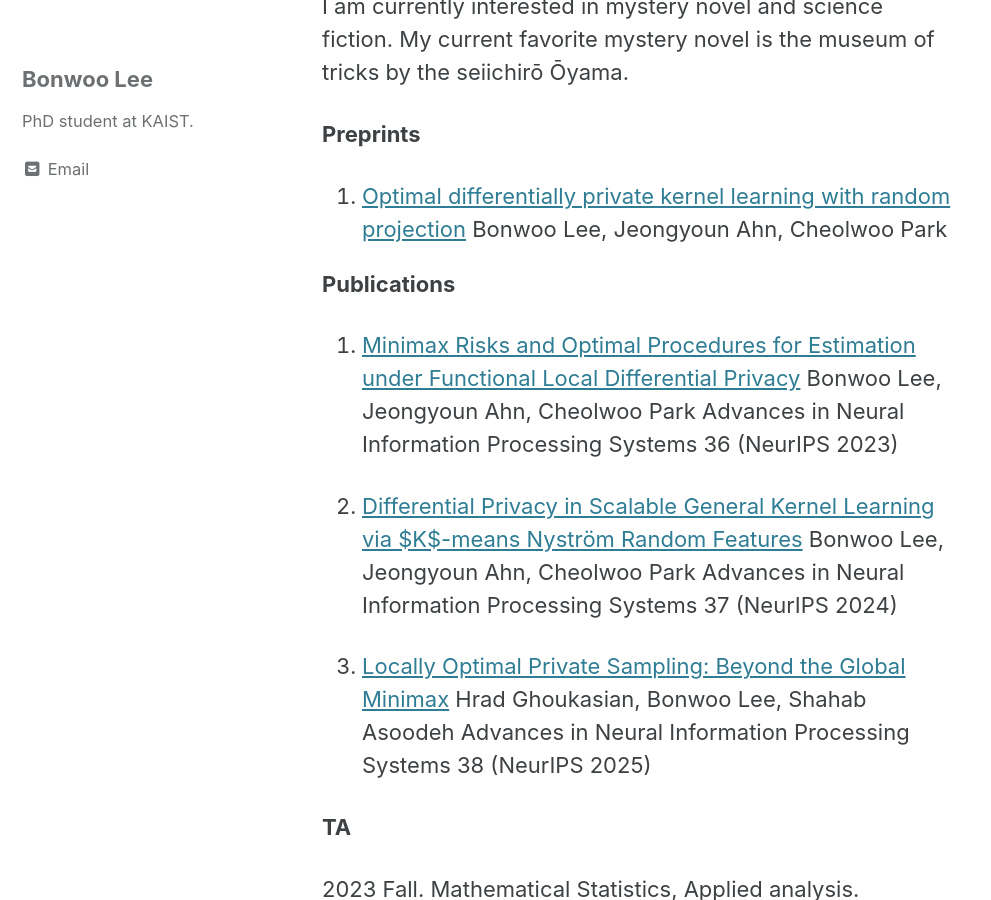
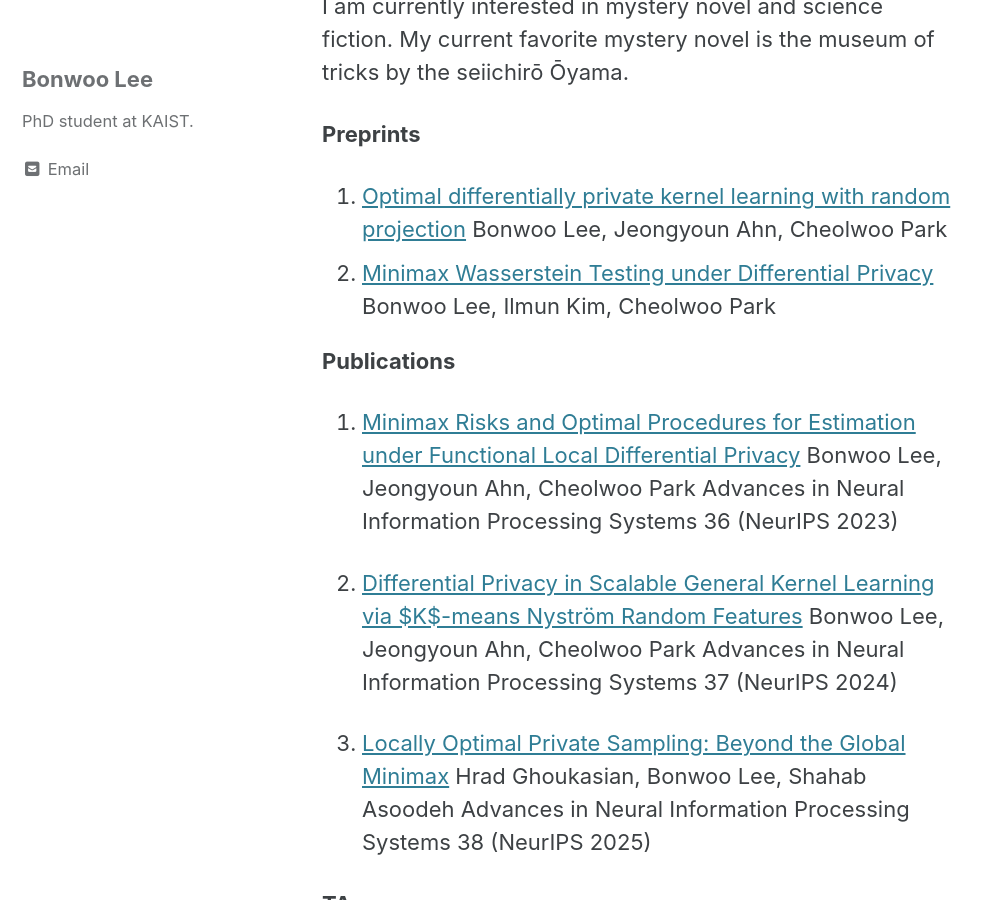
Before and after one commit to righthim/righthim.github.io, a Jekyll site: the page built from index.md, in a window 1280 px wide and 900 px high, scrolled down 521 px. Shown: the whole window, without its empty margins (0-991 px from the left). Built offline with Jekyll 4.4.1, drawn with Linux system fonts in a browser that asks for light colours; cached includes are drawn as plain includes.

Commit message:
Add new preprint entry on Wasserstein Testing

```diff
--- a/index.md
+++ b/index.md
@@ -15,6 +15,8 @@ I am currently interested in mystery novel and science fiction. My current favor
 __Preprints__
 1. [Optimal differentially private kernel learning with random projection](https://arxiv.org/abs/2507.17544)
 Bonwoo Lee, Jeongyoun Ahn, Cheolwoo Park
+2. [Minimax Wasserstein Testing under Differential Privacy](https://arxiv.org/abs/2610.14432)
+Bonwoo Lee, Ilmun Kim, Cheolwoo Park
 
 __Publications__
 
```
